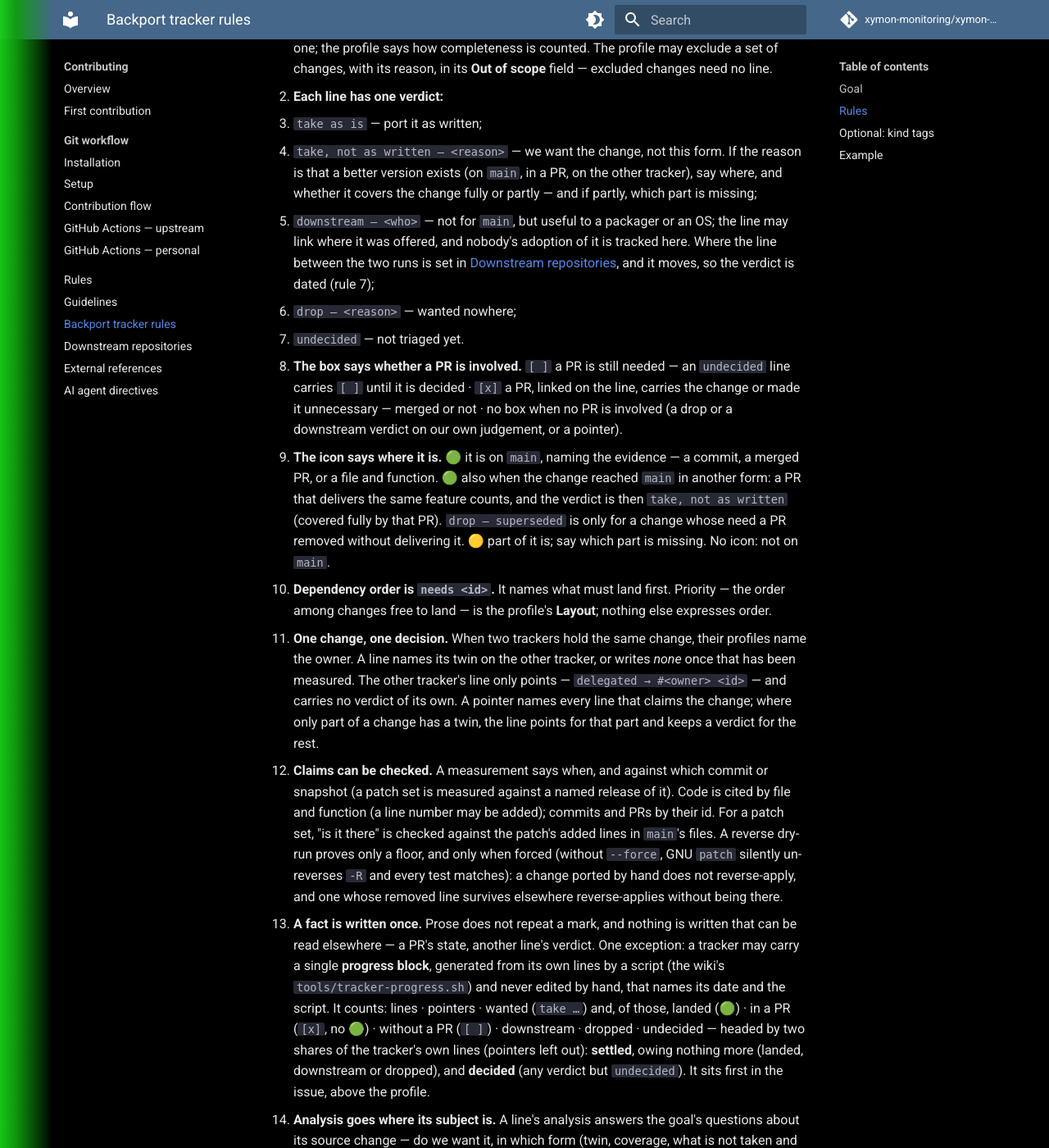
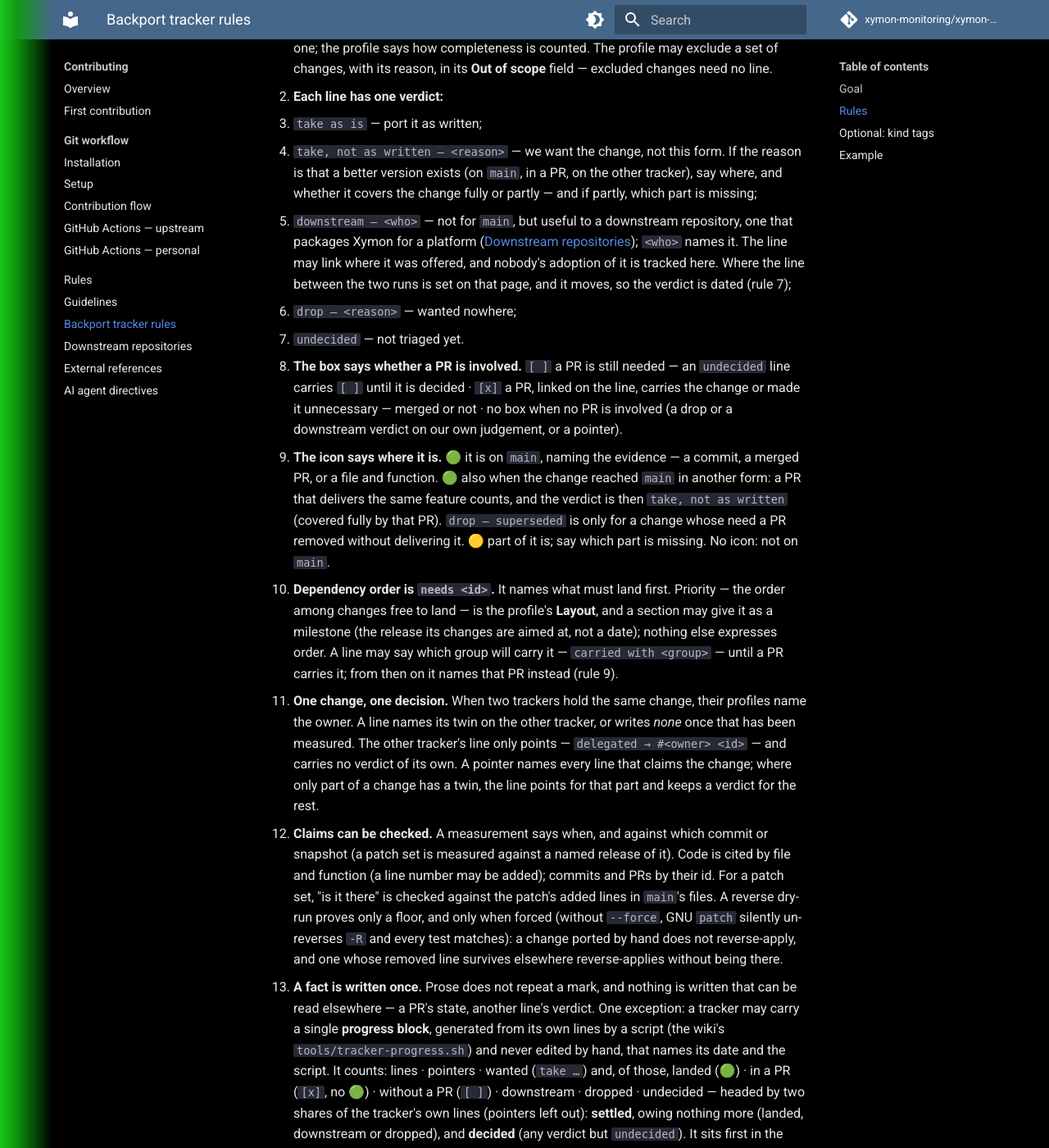
Before and after one commit to xymon-monitoring/xymon-wiki, an MkDocs documentation site: the page built from docs/contributing/backport-tracker-rules.md, in a window 1280 px wide and 1400 px high, scrolled down 879 px. Shown: the whole window at 82% size. Built offline with MkDocs 1.6.1 and Material for MkDocs 9.7.7, drawn with Linux system fonts in a browser that asks for light colours; comment, search, counter and statistics services are not loaded; some of the changed text lies outside the part shown.

Commit message:
backport-tracker-rules: define downstream by the Downstream repositories page, and allow milestones and carrying groups
A downstream verdict names a repository that packages Xymon for a platform, as that page defines it, not a user or a site. Priority may be given per section as a milestone. A line may name the group that will carry it until a PR does.

```diff
--- a/docs/contributing/backport-tracker-rules.md
+++ b/docs/contributing/backport-tracker-rules.md
@@ -10,8 +10,8 @@ tracker.
 A backport tracker answers five questions for every change in its source —
 **once each, with evidence**:
 
-1. **Where does it belong** — on `main`, downstream (a packager or an OS, and
-   why not `main`), or nowhere?
+1. **Where does it belong** — on `main`, downstream (a repository that packages
+   Xymon for a platform, and why not `main`), or nowhere?
 2. **In which form** — as written, or another version?
 3. **Is it there** yet?
 4. **What is still owed**, and after what?
@@ -37,11 +37,12 @@ for prose.
      the reason is that a better version exists (on `main`, in a PR, on the other
      tracker), say where, and whether it covers the change fully or partly — and
      if partly, which part is missing;
-   - `downstream — <who>` — not for `main`, but useful to a packager or an OS;
-     the line may link where it was offered, and nobody's adoption of it is
-     tracked here. Where the line between the two runs is set in
-     [Downstream repositories](downstream-repositories.md), and it moves, so the
-     verdict is dated (rule 7);
+   - `downstream — <who>` — not for `main`, but useful to a downstream
+     repository, one that packages Xymon for a platform
+     ([Downstream repositories](downstream-repositories.md)); `<who>` names it.
+     The line may link where it was offered, and nobody's adoption of it is
+     tracked here. Where the line between the two runs is set on that page, and
+     it moves, so the verdict is dated (rule 7);
    - `drop — <reason>` — wanted nowhere;
    - `undecided` — not triaged yet.
 3. **The box says whether a PR is involved.** `[ ]` a PR is still needed —
@@ -58,7 +59,10 @@ for prose.
    `main`.
 5. **Dependency order is `needs <id>`.** It names what must land first.
    Priority — the order among changes free to land — is the profile's
-   **Layout**; nothing else expresses order.
+   **Layout**, and a section may give it as a milestone (the release its
+   changes are aimed at, not a date); nothing else expresses order. A line may
+   say which group will carry it — `carried with <group>` — until a PR carries
+   it; from then on it names that PR instead (rule 9).
 6. **One change, one decision.** When two trackers hold the same change, their
    profiles name the owner. A line names its twin on the other tracker, or writes
    *none* once that has been measured. The other tracker's line only points —
@@ -104,8 +108,8 @@ for prose.
       its reason;
     - **Ids** — how a line names its change, and how it is cited elsewhere;
     - **Owner** — which tracker decides a change two trackers hold;
-    - **Downstreams** — the packagers or OS maintainers a change may be offered
-      to, and where to reach each;
+    - **Downstreams** — the downstream repositories a change may be offered to,
+      and where to reach each;
     - **Layout** — the top-level sections, in priority order, and which holds
       settled lines;
     - **Extra marks** — any mark this tracker adds, with its meaning.
```
